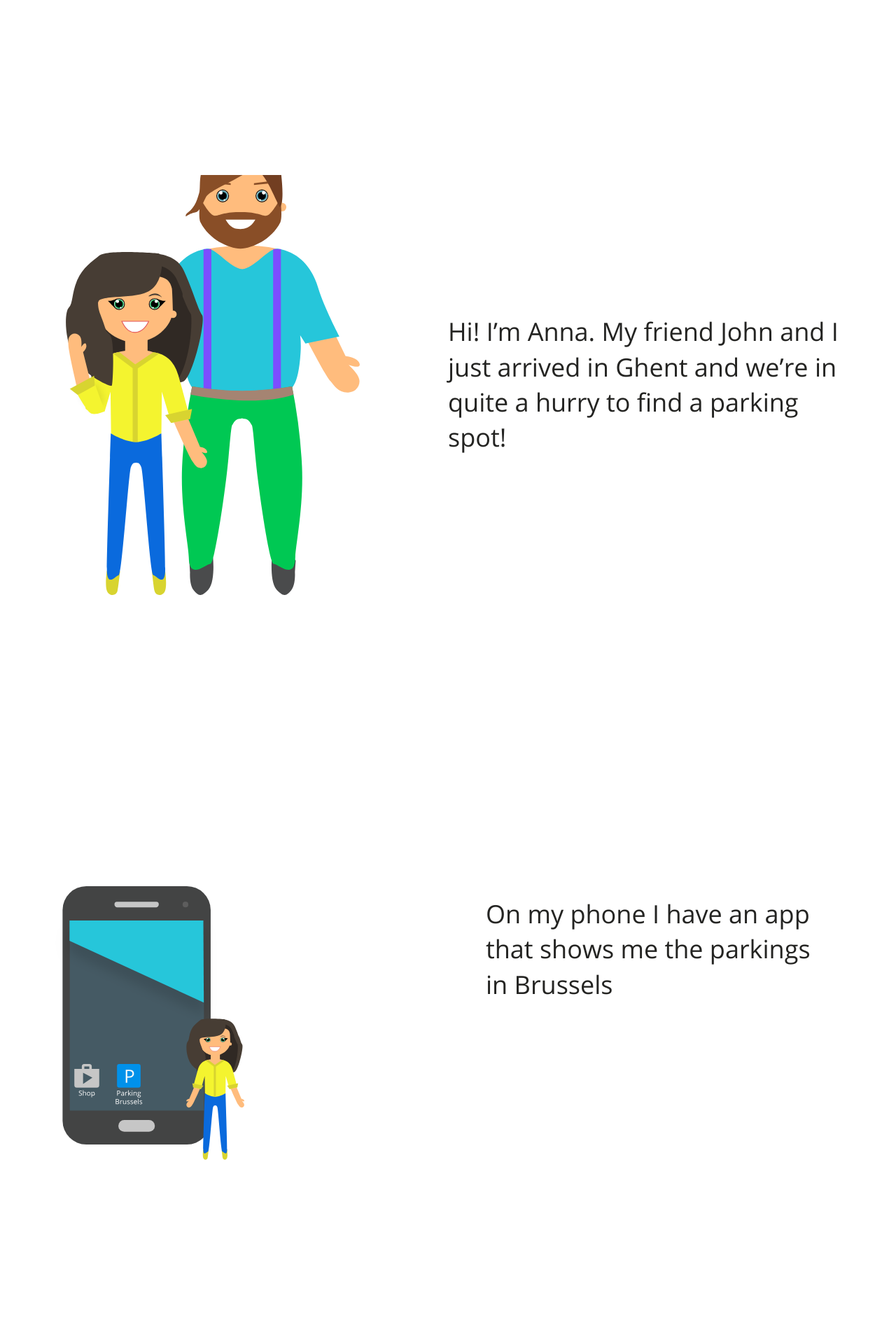
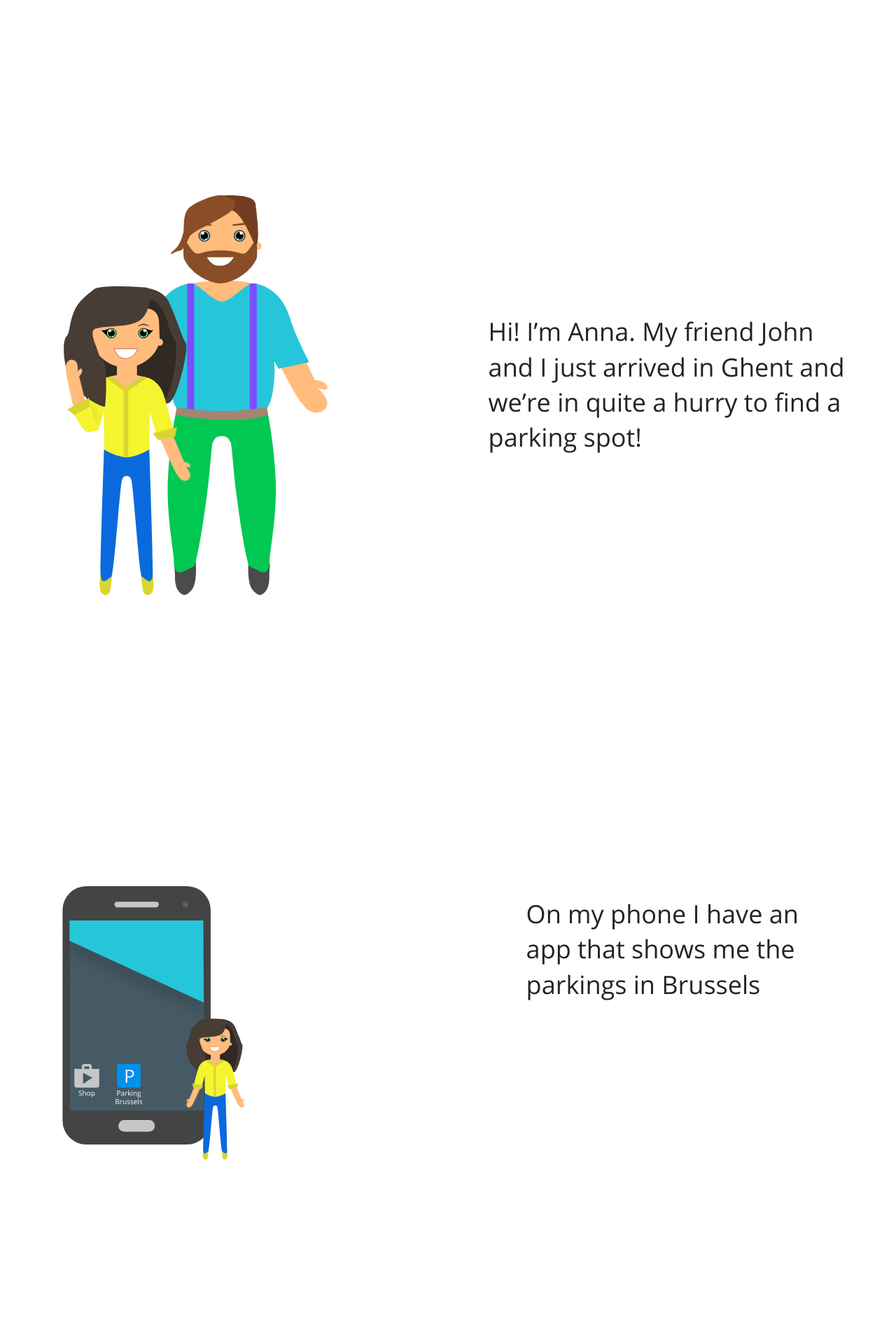
Before and after one commit to osoc16/mobylink, a Jekyll site: the page built from index.html, in a window 1280 px wide. Shown: the part 872-2792 px from the top of the page at 70% size. Built offline with Jekyll 4.4.1, drawn with Linux system fonts in a browser that asks for light colours; a script that is not in the unit is left out.

Commit message:
make basis work

```diff
--- a/_sass/_reset.sass
+++ b/_sass/_reset.sass
@@ -1,7 +1,6 @@
 /* http://meyerweb.com/eric/tools/css/reset/
    v2.0 | 20110126
    License: none (public domain) */
-
 
 html, body, div, span, applet, object, iframe,
 h1, h2, h3, h4, h5, h6, p, blockquote, pre,
--- a/src/css/story.sass
+++ b/src/css/story.sass
@@ -116,12 +116,12 @@ strong
     text-align: center
 
   .image
-    flex-basis: 50%
+    flex-basis: 45%
     width: 100%
     overflow: hidden
 
   .text
-    flex-basis: 50%
+    flex-basis: 45%
     display: block
     font-size: 2em
     flex-shrink: 1
```
